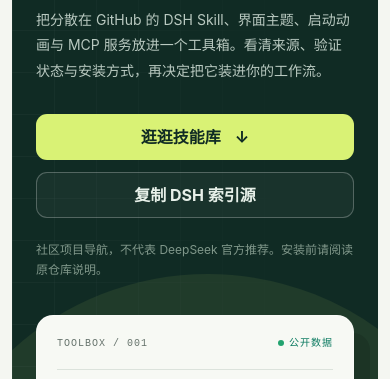
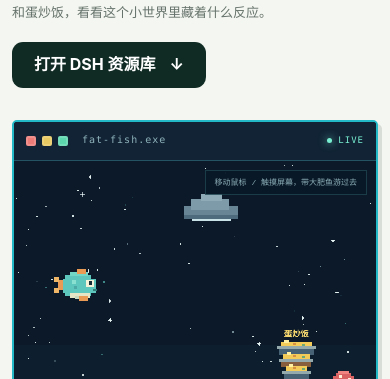
Before and after one commit to xifeng666888/dsh-skillbox, a plain HTML site: page index.html in a window 390 px wide. Shown: the part 259-638 px from the top of the page. Drawn offline with Linux system fonts and the light colour scheme.

Commit message:
Add interactive pixel fish homepage

```diff
--- /dev/null
+++ b/assets/pixel-scene.js
@@ -0,0 +1,494 @@
+(() => {
+  const canvas = document.querySelector("#pixel-scene");
+  if (!canvas) return;
+
+  const ctx = canvas.getContext("2d");
+  const status = document.querySelector("#scene-status");
+  const snowButton = document.querySelector("#snow-button");
+  const feedButton = document.querySelector("#feed-button");
+  const resetButton = document.querySelector("#reset-scene-button");
+  const reducedMotion = window.matchMedia("(prefers-reduced-motion: reduce)").matches;
+
+  let width = 960;
+  let height = 400;
+  let groundY = 340;
+  let mobileMode = false;
+  let snowing = true;
+  let elapsed = 0;
+  let previousTime = 0;
+  let sceneVisible = true;
+  let hoverObject = null;
+  let previousHover = null;
+  let heartCooldown = 0;
+  let nearRice = false;
+  let bubbleCooldown = 0;
+  let mushroomTime = 10;
+
+  const fish = { x: 180, y: 180, vx: 0, vy: 0, targetX: 180, targetY: 180, direction: 1 };
+  const cloud = { x: 520, y: 80 };
+  const rice = { x: 750, y: 275 };
+  const mushroom = { x: 845, y: 315 };
+  let snowflakes = [];
+  let stars = [];
+  let hearts = [];
+  let bubbles = [];
+  let spores = [];
+
+  function random(min, max) {
+    return min + Math.random() * (max - min);
+  }
+
+  function rect(x, y, w, h, color) {
+    ctx.fillStyle = color;
+    ctx.fillRect(Math.round(x), Math.round(y), Math.round(w), Math.round(h));
+  }
+
+  function setStatus(message) {
+    status.textContent = message;
+  }
+
+  function createSnow() {
+    const count = reducedMotion ? 35 : Math.round(width / 10);
+    snowflakes = Array.from({ length: count }, () => ({
+      x: random(0, width),
+      y: random(0, groundY),
+      speed: random(20, 58),
+      drift: random(-10, 10),
+      size: Math.random() > 0.75 ? 3 : 2,
+      phase: random(0, Math.PI * 2),
+    }));
+  }
+
+  function createStars() {
+    stars = Array.from({ length: Math.round(width / 36) }, () => ({
+      x: random(12, width - 12),
+      y: random(12, groundY - 65),
+      phase: random(0, Math.PI * 2),
+      color: Math.random() > 0.5 ? "#68d8d1" : "#b6d8dd",
+    }));
+  }
+
+  function resizeScene() {
+    mobileMode = canvas.clientWidth < 600;
+    const oldWidth = width;
+    const oldHeight = height;
+    width = mobileMode ? 600 : 960;
+    height = mobileMode ? 460 : 400;
+    groundY = height - (mobileMode ? 64 : 58);
+    canvas.width = width;
+    canvas.height = height;
+
+    fish.x = Math.max(45, Math.min(width - 45, fish.x / oldWidth * width));
+    fish.y = Math.max(55, Math.min(groundY - 35, fish.y / oldHeight * height));
+    fish.targetX = Math.max(45, Math.min(width - 45, fish.targetX / oldWidth * width));
+    fish.targetY = Math.max(55, Math.min(groundY - 35, fish.targetY / oldHeight * height));
+    cloud.x = width * 0.55;
+    cloud.y = mobileMode ? 75 : 78;
+    rice.x = width * 0.78;
+    rice.y = groundY - 35;
+    mushroom.x = width * 0.91;
+    mushroom.y = groundY - 16;
+    createSnow();
+    createStars();
+    draw();
+  }
+
+  function spawnHearts(amount = 7) {
+    const count = reducedMotion ? Math.min(3, amount) : amount;
+    for (let index = 0; index < count; index += 1) {
+      hearts.push({
+        x: fish.x + random(-12, 12),
+        y: fish.y - 22,
+        vx: random(-18, 18),
+        vy: random(-48, -30),
+        life: random(1, 1.5),
+        maxLife: 1.5,
+        size: random(2, 3.5),
+      });
+    }
+  }
+
+  function spawnSpores() {
+    const count = reducedMotion ? 5 : 14;
+    for (let index = 0; index < count; index += 1) {
+      spores.push({
+        x: mushroom.x + random(-8, 8),
+        y: mushroom.y - 25,
+        vx: random(-45, 45),
+        vy: random(-65, -25),
+        life: random(0.8, 1.4),
+      });
+    }
+  }
+
+  function toggleSnow() {
+    snowing = !snowing;
+    snowButton.textContent = snowing ? "暂停下雪" : "继续下雪";
+    snowButton.setAttribute("aria-pressed", String(snowing));
+    setStatus(snowing ? "云朵开始下雪啦，注意脚下积雪 ❄" : "雪停了，夜空安静下来了");
+  }
+
+  function feedFish() {
+    fish.targetX = rice.x - 38 * fish.direction;
+    fish.targetY = rice.y - 45;
+    spawnHearts(9);
+    setStatus("蛋炒饭出现！大肥鱼正加速游过去 ♡");
+  }
+
+  function summonFish() {
+    fish.targetX = width * 0.48;
+    fish.targetY = height * 0.42;
+    fish.vx *= 0.25;
+    fish.vy *= 0.25;
+    setStatus("大肥鱼听到呼唤，正在游回画面中央");
+    bubbleCooldown = 0;
+  }
+
+  function drawBackground() {
+    rect(0, 0, width, height, "#0b1929");
+    rect(0, groundY - 90, width, 90, "#0d1e2e");
+    stars.forEach((star) => {
+      const alpha = 0.35 + Math.sin(elapsed * 1.8 + star.phase) * 0.25;
+      ctx.globalAlpha = alpha;
+      rect(star.x, star.y, 2, 2, star.color);
+      if (star.size > 2) rect(star.x - 2, star.y + 1, 6, 1, star.color);
+    });
+    ctx.globalAlpha = 1;
+  }
+
+  function drawGround() {
+    rect(0, groundY, width, height - groundY, "#102b3b");
+    rect(0, groundY, width, 3, "#2c7f9a");
+    rect(0, groundY + 3, width, 5, "#173e50");
+    const drifts = [0.03, 0.16, 0.28, 0.43, 0.58, 0.7, 0.84, 0.95];
+    drifts.forEach((position, index) => {
+      const w = 28 + (index % 3) * 18;
+      rect(width * position, groundY - 3, w, 4, "#c9e6e8");
+      rect(width * position + 8, groundY - 6, w * 0.5, 3, "#e4f3f2");
+    });
+    [0.05, 0.2, 0.37, 0.59, 0.72, 0.94].forEach((position, index) => {
+      const x = Math.round(width * position);
+      rect(x, groundY - 10, 3, 10, "#39795c");
+      rect(x + 5, groundY - 7, 3, 7, "#39795c");
+      if (index % 2 === 0) {
+        rect(x - 3, groundY - 18, 4, 4, "#f1d67a");
+        rect(x + 3, groundY - 18, 4, 4, "#f1d67a");
+        rect(x, groundY - 21, 4, 4, "#f4e7aa");
+      }
+    });
+  }
+
+  function drawCloud() {
+    const drift = reducedMotion ? 0 : Math.sin(elapsed * 0.7) * 8;
+    const x = cloud.x + drift;
+    const y = cloud.y;
+    if (hoverObject === "cloud") {
+      ctx.globalAlpha = 0.16;
+      rect(x - 58, y - 28, 116, 64, "#b8eff4");
+      ctx.globalAlpha = 1;
+    }
+    rect(x - 45, y, 90, 20, "#678595");
+    rect(x - 33, y - 12, 62, 18, "#7d9ba9");
+    rect(x - 17, y - 20, 34, 12, "#8eabb7");
+    rect(x - 45, y + 14, 90, 7, "#4d6b7c");
+    rect(x - 32, y + 21, 64, 3, "#c8e2e7");
+    if (hoverObject === "cloud") {
+      ctx.fillStyle = "#b8dce3";
+      ctx.font = "10px ui-monospace, monospace";
+      ctx.textAlign = "center";
+      ctx.fillText(snowing ? "点击停雪" : "点击下雪", x, y - 31);
+    }
+  }
+
+  function drawSnow() {
+    if (!snowing) return;
+    snowflakes.forEach((flake) => {
+      ctx.globalAlpha = 0.45 + Math.min(flake.speed / 90, 0.45);
+      rect(flake.x, flake.y, flake.size, flake.size, "#e8f5f5");
+      if (flake.size === 3) {
+        rect(flake.x - 2, flake.y + 1, 7, 1, "#e8f5f5");
+        rect(flake.x + 1, flake.y - 2, 1, 7, "#e8f5f5");
+      }
+    });
+    ctx.globalAlpha = 1;
+  }
+
+  function drawRice() {
+    const x = rice.x;
+    const y = rice.y;
+    if (hoverObject === "rice") {
+      ctx.globalAlpha = 0.16;
+      rect(x - 48, y - 82, 96, 90, "#f5d36c");
+      ctx.globalAlpha = 1;
+    }
+    ctx.fillStyle = "#f4d66f";
+    ctx.font = `bold ${mobileMode ? 14 : 16}px ui-monospace, monospace`;
+    ctx.textAlign = "center";
+    ctx.fillText("蛋炒饭", x, y - 69);
+    rect(x - 3, y - 61, 6, 4, "#f4d66f");
+    for (let layer = 0; layer < 3; layer += 1) {
+      const offset = layer * 20;
+      const bowlY = y - 48 + offset;
+      const bowlWidth = 58 - layer * 8;
+      rect(x - bowlWidth / 2, bowlY, bowlWidth, 9, layer === 1 ? "#875f3f" : "#476274");
+      rect(x - bowlWidth / 2 - 3, bowlY - 5, bowlWidth + 6, 5, "#93a9ac");
+      rect(x - bowlWidth / 2 + 3, bowlY - 13, bowlWidth - 6, 8, "#f2cb58");
+      rect(x - bowlWidth / 2 + 9, bowlY - 16, 7, 5, "#fff0a1");
+      rect(x - 6, bowlY - 11, 5, 4, "#d78f43");
+      rect(x + 10, bowlY - 9, 4, 3, "#6fa875");
+    }
+  }
+
+  function drawMushroom() {
+    const jump = mushroomTime < 0.65 ? Math.sin(mushroomTime / 0.65 * Math.PI) * 24 : 0;
+    const x = mushroom.x;
+    const y = mushroom.y - jump;
+    if (hoverObject === "mushroom") {
+      ctx.globalAlpha = 0.16;
+      rect(x - 25, y - 45, 50, 50, "#f8a9a1");
+      ctx.globalAlpha = 1;
+    }
+    rect(x - 7, y - 13, 14, 15, "#e8e1c1");
+    rect(x - 13, y - 28, 26, 16, "#d96263");
+    rect(x - 18, y - 23, 36, 11, "#d96263");
+    rect(x - 9, y - 32, 18, 5, "#ee8380");
+    rect(x - 8, y - 24, 5, 5, "#fff0da");
+    rect(x + 7, y - 19, 5, 5, "#fff0da");
+  }
+
+  function drawFish() {
+    const bob = reducedMotion ? 0 : Math.sin(elapsed * 5) * 2;
+    const tail = reducedMotion ? 0 : Math.sin(elapsed * 10) * 4;
+    ctx.save();
+    ctx.translate(Math.round(fish.x), Math.round(fish.y + bob));
+    ctx.scale(fish.direction, 1);
+
+    rect(-40, -9 + tail, 13, 18, "#e99b55");
+    rect(-47, -14 + tail, 8, 9, "#f0b667");
+    rect(-47, 5 + tail, 8, 9, "#f0b667");
+    rect(-29, -17, 43, 34, "#5ec7bd");
+    rect(-21, -22, 31, 6, "#73d7c8");
+    rect(-31, -11, 54, 23, "#5ec7bd");
+    rect(-21, 12, 34, 9, "#e6e6c6");
+    rect(-12, 17, 20, 5, "#c8d7bd");
+    rect(-8, -27, 15, 7, "#e99b55");
+    rect(-5, 17, 14, 8, "#e99b55");
+    rect(7, -10, 13, 13, "#f4f2d8");
+    rect(11, -7, 5, 6, "#152c39");
+    rect(18, 6, 7, 3, "#307b78");
+    rect(-17, -9, 7, 7, "#89e0d1");
+    rect(-14, 1, 5, 5, "#4ca9a5");
+    ctx.restore();
+  }
+
+  function drawHeart(x, y, size, alpha) {
+    ctx.globalAlpha = alpha;
+    rect(x - size * 2, y, size * 2, size * 2, "#ff8f9f");
+    rect(x + size, y, size * 2, size * 2, "#ff8f9f");
+    rect(x - size * 2, y + size, size * 5, size * 2, "#ff8f9f");
+    rect(x - size, y + size * 3, size * 3, size, "#ff8f9f");
+    rect(x, y + size * 4, size, size, "#ff8f9f");
+    ctx.globalAlpha = 1;
+  }
+
+  function drawParticles() {
+    hearts.forEach((heart) => drawHeart(heart.x, heart.y, heart.size, Math.max(0, heart.life / heart.maxLife)));
+    bubbles.forEach((bubble) => {
+      ctx.globalAlpha = Math.max(0, bubble.life / 1.4);
+      ctx.strokeStyle = "#79cbd4";
+      ctx.lineWidth = 1;
+      ctx.strokeRect(Math.round(bubble.x), Math.round(bubble.y), bubble.size, bubble.size);
+    });
+    spores.forEach((spore) => {
+      ctx.globalAlpha = Math.max(0, spore.life / 1.4);
+      rect(spore.x, spore.y, 3, 3, "#f6d990");
+    });
+    ctx.globalAlpha = 1;
+  }
+
+  function draw() {
+    ctx.imageSmoothingEnabled = false;
+    drawBackground();
+    drawSnow();
+    drawCloud();
+    drawGround();
+    drawRice();
+    drawMushroom();
+    drawParticles();
+    drawFish();
+  }
+
+  function updateParticles(dt) {
+    hearts.forEach((heart) => {
+      heart.x += heart.vx * dt;
+      heart.y += heart.vy * dt;
+      heart.life -= dt;
+    });
+    hearts = hearts.filter((heart) => heart.life > 0);
+    bubbles.forEach((bubble) => {
+      bubble.y -= 25 * dt;
+      bubble.x += Math.sin(elapsed * 4 + bubble.phase) * 5 * dt;
+      bubble.life -= dt;
+    });
+    bubbles = bubbles.filter((bubble) => bubble.life > 0);
+    spores.forEach((spore) => {
+      spore.x += spore.vx * dt;
+      spore.y += spore.vy * dt;
+      spore.vy += 70 * dt;
+      spore.life -= dt;
+    });
+    spores = spores.filter((spore) => spore.life > 0);
+  }
+
+  function update(dt) {
+    const dx = fish.targetX - fish.x;
+    const dy = fish.targetY - fish.y;
+    fish.vx += dx * 7 * dt;
+    fish.vy += dy * 7 * dt;
+    const drag = Math.exp(-4.5 * dt);
+    fish.vx *= drag;
+    fish.vy *= drag;
+    const speed = Math.hypot(fish.vx, fish.vy);
+    const maxSpeed = 250;
+    if (speed > maxSpeed) {
+      fish.vx = fish.vx / speed * maxSpeed;
+      fish.vy = fish.vy / speed * maxSpeed;
+    }
+    fish.x = Math.max(40, Math.min(width - 40, fish.x + fish.vx * dt));
+    fish.y = Math.max(50, Math.min(groundY - 30, fish.y + fish.vy * dt));
+    if (Math.abs(fish.vx) > 8) fish.direction = fish.vx > 0 ? 1 : -1;
+
+    bubbleCooldown -= dt;
+    if (speed > 45 && bubbleCooldown <= 0) {
+      bubbles.push({ x: fish.x + fish.direction * 22, y: fish.y - 5, size: Math.round(random(3, 7)), life: 1.4, phase: random(0, 6) });
+      bubbleCooldown = reducedMotion ? 0.5 : 0.18;
+    }
+
+    heartCooldown -= dt;
+    const riceDistance = Math.hypot(fish.x - rice.x, fish.y - (rice.y - 35));
+    const isNearRice = riceDistance < 90;
+    if (isNearRice && heartCooldown <= 0) {
+      spawnHearts(4);
+      heartCooldown = 1.1;
+    }
+    if (isNearRice && !nearRice) setStatus("大肥鱼吃到蛋炒饭，开心地比心 ♡");
+    nearRice = isNearRice;
+
+    mushroomTime += dt;
+    if (snowing) {
+      snowflakes.forEach((flake) => {
+        flake.y += flake.speed * dt;
+        flake.x += (flake.drift + Math.sin(elapsed + flake.phase) * 6) * dt;
+        if (flake.y > groundY - 4) {
+          flake.y = random(-35, -3);
+          flake.x = random(0, width);
+        }
+        if (flake.x < 0) flake.x = width;
+        if (flake.x > width) flake.x = 0;
+      });
+    }
+    updateParticles(dt);
+  }
+
+  function canvasPoint(event) {
+    const bounds = canvas.getBoundingClientRect();
+    return {
+      x: (event.clientX - bounds.left) * width / bounds.width,
+      y: (event.clientY - bounds.top) * height / bounds.height,
+    };
+  }
+
+  function hitTest(point) {
+    if (point.x > cloud.x - 65 && point.x < cloud.x + 65 && point.y > cloud.y - 42 && point.y < cloud.y + 38) return "cloud";
+    if (point.x > mushroom.x - 32 && point.x < mushroom.x + 32 && point.y > mushroom.y - 65 && point.y < mushroom.y + 20) return "mushroom";
+    if (point.x > rice.x - 50 && point.x < rice.x + 50 && point.y > rice.y - 90 && point.y < rice.y + 48) return "rice";
+    return null;
+  }
+
+  function updateHover(nextHover) {
+    hoverObject = nextHover;
+    canvas.classList.toggle("object-hover", Boolean(hoverObject));
+    if (hoverObject === previousHover) return;
+    previousHover = hoverObject;
+    if (hoverObject === "cloud") setStatus("云朵：点击我可以切换下雪");
+    if (hoverObject === "rice") setStatus("蛋炒饭：点击投喂大肥鱼");
+    if (hoverObject === "mushroom") setStatus("蘑菇：点击看看我会怎样");
+  }
+
+  canvas.addEventListener("pointermove", (event) => {
+    const point = canvasPoint(event);
+    fish.targetX = Math.max(45, Math.min(width - 45, point.x));
+    fish.targetY = Math.max(55, Math.min(groundY - 35, point.y));
+    updateHover(hitTest(point));
+  });
+
+  canvas.addEventListener("pointerleave", () => updateHover(null));
+
+  canvas.addEventListener("click", (event) => {
+    const point = canvasPoint(event);
+    const object = hitTest(point);
+    if (object === "cloud") {
+      toggleSnow();
+      return;
+    }
+    if (object === "rice") {
+      feedFish();
+      return;
+    }
+    if (object === "mushroom") {
+      mushroomTime = 0;
+      spawnSpores();
+      setStatus("蘑菇弹跳了一下，散落出发光孢子 ✦");
+      return;
+    }
+    fish.targetX = Math.max(45, Math.min(width - 45, point.x));
+    fish.targetY = Math.max(55, Math.min(groundY - 35, point.y));
+    setStatus("大肥鱼收到新目的地，摆尾出发！");
+  });
+
+  canvas.addEventListener("keydown", (event) => {
+    const movement = 38;
+    if (event.key === "Enter") {
+      feedFish();
+      event.preventDefault();
+      return;
+    }
+    if (event.key === "ArrowLeft") fish.targetX -= movement;
+    else if (event.key === "ArrowRight") fish.targetX += movement;
+    else if (event.key === "ArrowUp") fish.targetY -= movement;
+    else if (event.key === "ArrowDown") fish.targetY += movement;
+    else return;
+    fish.targetX = Math.max(45, Math.min(width - 45, fish.targetX));
+    fish.targetY = Math.max(55, Math.min(groundY - 35, fish.targetY));
+    setStatus("方向键已调整大肥鱼的游动方向");
+    event.preventDefault();
+  });
+
+  snowButton.addEventListener("click", toggleSnow);
+  feedButton.addEventListener("click", feedFish);
+  resetButton.addEventListener("click", summonFish);
+  window.addEventListener("resize", () => {
+    if ((canvas.clientWidth < 600) !== mobileMode) resizeScene();
+  });
+
+  if ("IntersectionObserver" in window) {
+    new IntersectionObserver((entries) => {
+      sceneVisible = entries[0].isIntersecting;
+      previousTime = 0;
+    }).observe(canvas);
+  }
+
+  function frame(timestamp) {
+    const dt = previousTime ? Math.min((timestamp - previousTime) / 1000, 0.04) : 0.016;
+    previousTime = timestamp;
+    if (sceneVisible && !document.hidden) {
+      elapsed += dt;
+      update(dt);
+      draw();
+    }
+    requestAnimationFrame(frame);
+  }
+
+  resizeScene();
+  requestAnimationFrame(frame);
+})();
--- a/assets/styles.css
+++ b/assets/styles.css
@@ -70,6 +70,36 @@ h1 em { color: var(--lime); font-style: normal; }
 .board-row span { color: var(--muted); }
 .board-row a { color: var(--accent); font-weight: 800; }
 .board-foot { margin: 20px -25px -25px; padding: 12px 25px; color: var(--lime); background: var(--deep-2); border-radius: 0 0 16px 16px; font-family: ui-monospace, monospace; font-size: 10px; letter-spacing: 1.5px; }
+
+.pixel-hero { margin-top: 30px; }
+.pixel-intro { display: grid; grid-template-columns: 1.2fr .8fr; gap: 55px; align-items: end; margin-bottom: 25px; }
+.pixel-intro h1 { color: var(--deep); font-size: clamp(45px, 5.6vw, 70px); }
+.pixel-intro h1 em { color: var(--accent); }
+.pixel-intro-side { padding-bottom: 7px; }
+.pixel-intro-side p { margin: 0 0 18px; color: var(--muted); font-size: 14px; line-height: 1.85; }
+.pixel-terminal { overflow: hidden; background: #0b1929; border: 2px solid #23b9c6; border-radius: 5px; box-shadow: 8px 8px 0 rgba(16,43,36,.12); }
+.terminal-titlebar { display: flex; height: 45px; align-items: center; gap: 14px; padding: 0 17px; color: #8fb3bb; background: #112335; border-bottom: 1px solid #245364; font-family: ui-monospace, SFMono-Regular, Consolas, monospace; font-size: 10px; letter-spacing: 1px; }
+.terminal-lights { display: flex; gap: 6px; }
+.terminal-lights i { width: 10px; height: 10px; background: #ed7c79; border: 2px solid rgba(255,255,255,.15); border-radius: 2px; }
+.terminal-lights i:nth-child(2) { background: #e8c860; }
+.terminal-lights i:nth-child(3) { background: #5cd6ad; }
+.terminal-live { margin-left: auto; color: #79efd1; font-size: 9px; }
+.terminal-live::before { display: inline-block; width: 5px; height: 5px; margin-right: 6px; content: ""; background: #79efd1; border-radius: 50%; box-shadow: 0 0 9px #79efd1; }
+.scene-frame { position: relative; overflow: hidden; background: #0b1929; }
+.scene-frame canvas { display: block; width: 100%; height: auto; image-rendering: pixelated; cursor: crosshair; touch-action: pan-y; }
+.scene-frame canvas.object-hover { cursor: pointer; }
+.scene-help { position: absolute; top: 15px; right: 15px; padding: 5px 9px; color: #8db0b9; background: rgba(9,24,39,.75); border: 1px solid rgba(76,166,177,.25); pointer-events: none; font-family: ui-monospace, monospace; font-size: 9px; }
+.terminal-statusbar { display: flex; min-height: 43px; align-items: center; justify-content: space-between; gap: 20px; padding: 0 17px; color: #6f949e; background: #112335; border-top: 1px solid #245364; font-family: ui-monospace, monospace; font-size: 9px; }
+#scene-status { color: #a8c5cb; }
+.scene-actions { display: flex; align-items: center; gap: 9px; padding: 17px 0 0; }
+.scene-actions button { padding: 7px 13px; color: var(--deep); background: transparent; border: 1px solid #b9c8bc; border-radius: 7px; font-size: 12px; font-weight: 700; }
+.scene-actions button:hover { color: white; background: var(--accent); border-color: var(--accent); }
+.scene-actions > span { margin-left: auto; color: var(--muted); font-size: 11px; }
+.scene-stats { display: grid; grid-template-columns: repeat(4, 1fr); margin-top: 22px; background: var(--card); border: 1px solid var(--line); border-radius: 12px; }
+.scene-stats > div { display: flex; flex-direction: column; gap: 4px; padding: 18px 22px; border-right: 1px solid var(--line); }
+.scene-stats > div:last-child { border-right: 0; }
+.scene-stats strong { color: var(--deep); font-size: 23px; line-height: 1.2; }
+.scene-stats span { color: var(--muted); font-size: 10px; letter-spacing: .5px; }
 
 .quick-start { display: flex; align-items: center; gap: 9px; padding: 20px 4px 0; overflow-x: auto; white-space: nowrap; }
 .quick-start > span { margin-right: 5px; color: var(--muted); font-size: 12px; }
@@ -208,6 +238,20 @@ kbd { padding: 1px 7px; color: #87938b; border: 1px solid var(--line); backgroun
   .nav { min-height: 66px; gap: 12px; }
   .nav-links { display: none; }
   .nav > .button { margin-left: auto; }
+  .pixel-hero { margin-top: 20px; }
+  .pixel-intro { grid-template-columns: 1fr; gap: 16px; }
+  .pixel-intro h1 { font-size: 46px; }
+  .pixel-intro-side p { font-size: 13px; }
+  .pixel-terminal { box-shadow: 4px 4px 0 rgba(16,43,36,.12); }
+  .terminal-titlebar { height: 39px; padding-inline: 12px; }
+  .scene-help { top: 9px; right: 9px; font-size: 8px; }
+  .terminal-statusbar { align-items: start; flex-direction: column; gap: 3px; padding: 10px 12px; line-height: 1.5; }
+  .scene-actions { flex-wrap: wrap; }
+  .scene-actions > span { width: 100%; margin: 3px 0 0; }
+  .scene-stats { grid-template-columns: 1fr 1fr; }
+  .scene-stats > div { padding: 15px; }
+  .scene-stats > div:nth-child(2) { border-right: 0; }
+  .scene-stats > div:nth-child(-n+2) { border-bottom: 1px solid var(--line); }
   .hero { gap: 35px; margin-top: 12px; padding: 30px 24px; border-radius: 18px; }
   h1 { font-size: 46px; letter-spacing: -2.5px; }
   .hero-lede { font-size: 14px; }
--- a/index.html
+++ b/index.html
@@ -7,8 +7,9 @@
   <meta name="theme-color" content="#102b24">
   <title>DSH SKILLBOX · DSH 技能、主题与 MCP 工具箱</title>
   <link rel="icon" href="favicon.svg" type="image/svg+xml">
-  <link rel="stylesheet" href="assets/styles.css?v=5">
+  <link rel="stylesheet" href="assets/styles.css?v=6">
   <script src="assets/app.js?v=5" defer></script>
+  <script src="assets/pixel-scene.js?v=1" defer></script>
 </head>
 <body>
   <a class="skip-link" href="#catalog">跳到技能库</a>
@@ -30,25 +31,47 @@
   </header>
 
   <main id="top" class="wrap">
-    <section class="hero" aria-labelledby="hero-title">
-      <div class="hero-copy">
-        <p class="eyebrow"><span></span> OPEN · CURATED · FREE</p>
-        <h1 id="hero-title">找到下一个<br><em>顺手技能。</em></h1>
-        <p class="hero-lede">把分散在 GitHub 的 DSH Skill、界面主题、启动动画与 MCP 服务放进一个工具箱。看清来源、验证状态与安装方式，再决定把它装进你的工作流。</p>
-        <div class="hero-actions">
-          <a class="button button-accent" href="#catalog">逛逛技能库 <span aria-hidden="true">↓</span></a>
-          <button class="button button-ghost" type="button" data-copy-index>复制 DSH 索引源</button>
+    <section class="pixel-hero" aria-labelledby="hero-title">
+      <div class="pixel-intro">
+        <div>
+          <p class="eyebrow"><span></span> PIXEL WORKSHOP · INTERACTIVE</p>
+          <h1 id="hero-title">让工具箱，<br><em>动起来。</em></h1>
         </div>
-        <p class="hero-note">社区项目导航，不代表 DeepSeek 官方推荐。安装前请阅读原仓库说明。</p>
+        <div class="pixel-intro-side">
+          <p>大肥鱼会跟着鼠标游动，遇到蛋炒饭还会比心。点击云朵、蘑菇和蛋炒饭，看看这个小世界里藏着什么反应。</p>
+          <a class="button button-dark" href="#catalog">打开 DSH 资源库 <span aria-hidden="true">↓</span></a>
+        </div>
       </div>
-      <aside class="hero-board" aria-label="技能库概览">
-        <div class="board-top"><span>TOOLBOX / 001</span><span class="live-dot">公开数据</span></div>
-        <div class="board-number"><strong id="skill-count">—</strong><span>个精选项目</span></div>
-        <div class="board-row"><span>安装已验证</span><b id="verified-count">—</b></div>
-        <div class="board-row"><span>数据许可</span><b>CC BY 4.0</b></div>
-        <div class="board-row"><span>数据来源</span><a href="https://www.dsh.so/market/" target="_blank" rel="noopener">dsh.so ↗</a></div>
-        <div class="board-foot">DISCOVER · REVIEW · INSTALL</div>
-      </aside>
+
+      <div class="pixel-terminal">
+        <div class="terminal-titlebar">
+          <span class="terminal-lights" aria-hidden="true"><i></i><i></i><i></i></span>
+          <span>fat-fish.exe</span>
+          <span class="terminal-live">LIVE</span>
+        </div>
+        <div class="scene-frame">
+          <canvas id="pixel-scene" width="960" height="400" tabindex="0" aria-describedby="scene-help" aria-label="互动像素场景：大肥鱼跟随指针游动，可点击云朵、蛋炒饭和蘑菇；方向键移动，Enter 投喂"></canvas>
+          <div id="scene-help" class="scene-help">移动鼠标 / 触摸屏幕，带大肥鱼游过去</div>
+        </div>
+        <div class="terminal-statusbar">
+          <span>// FAT FISH · INTERACTIVE</span>
+          <span id="scene-status" role="status" aria-live="polite">大肥鱼正在等你陪它玩 ♡</span>
+        </div>
+      </div>
+
+      <div class="scene-actions" aria-label="场景控制">
+        <button id="feed-button" type="button">投喂蛋炒饭</button>
+        <button id="snow-button" type="button" aria-pressed="true">暂停下雪</button>
+        <button id="reset-scene-button" type="button">召唤大肥鱼</button>
+        <span>提示：场景里的物品也可以直接点击</span>
+      </div>
+
+      <div class="scene-stats" aria-label="资源库概览">
+        <div><strong id="skill-count">—</strong><span>当前分栏项目</span></div>
+        <div><strong id="verified-count">—</strong><span>安装已验证</span></div>
+        <div><strong>CC BY 4.0</strong><span>公开数据许可</span></div>
+        <div><strong>dsh.so</strong><span>公开数据来源</span></div>
+      </div>
     </section>
 
     <section class="quick-start" aria-label="按任务查找">
```
Also changed, not shown: 1 other file.
